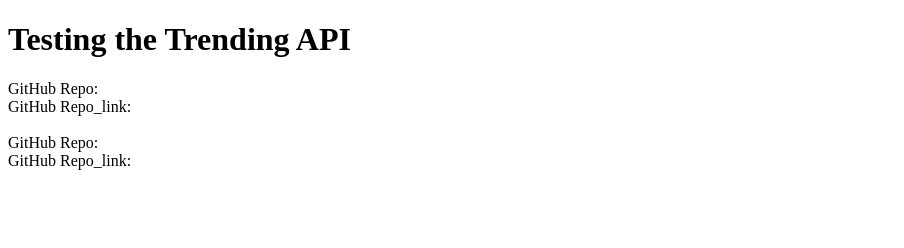
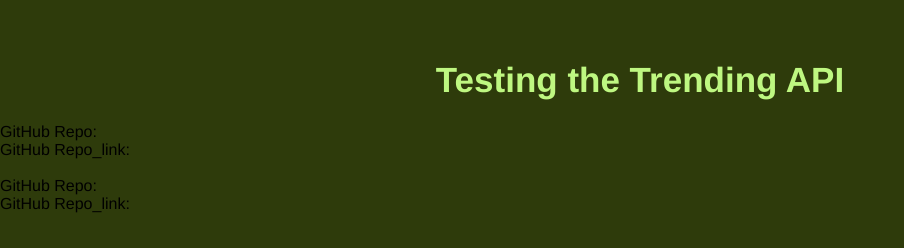
Before and after one commit to Bkim0316/Top-Git-Hub-Repositories, a plain HTML site: page index.html in a window 1280 px wide. Shown: the top 248 px of the page, without its empty margins (0-904 px from the left). Drawn offline with Linux system fonts and the light colour scheme; no server answers.

Commit message:
Update index.html

```diff
--- a/index.html
+++ b/index.html
@@ -1,6 +1,7 @@
 <!DOCTYPE html>
 <html lang="en">
     <head>
+        <link rel="stylesheet" type="text/css" href="tabs_style.css">
         <meta charset="UTF-8"/>
         <meta name="viewport" content="width=\, initial-scale=1.0"/>
         <meta http-equiv="X-UA-Compatible" content ="ie=edge"/>
```
